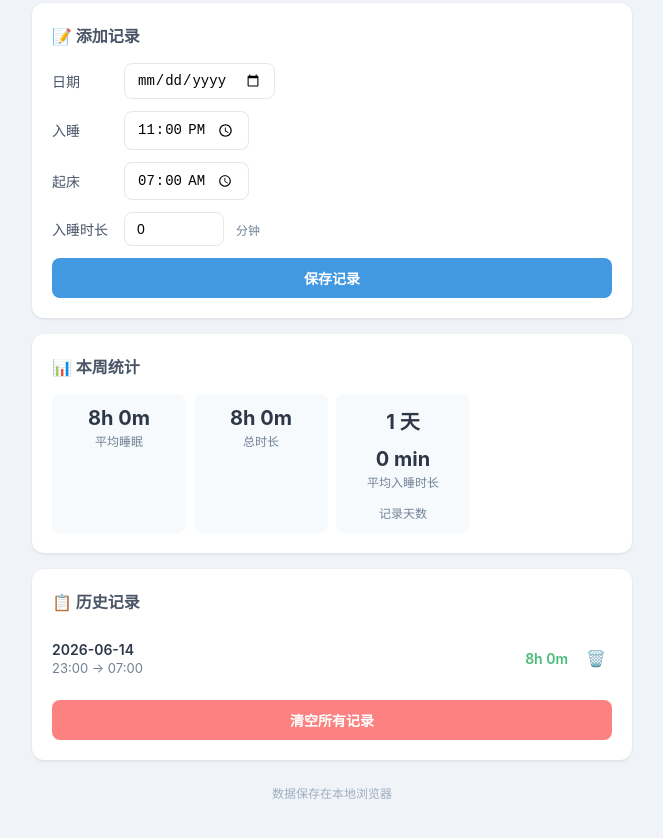
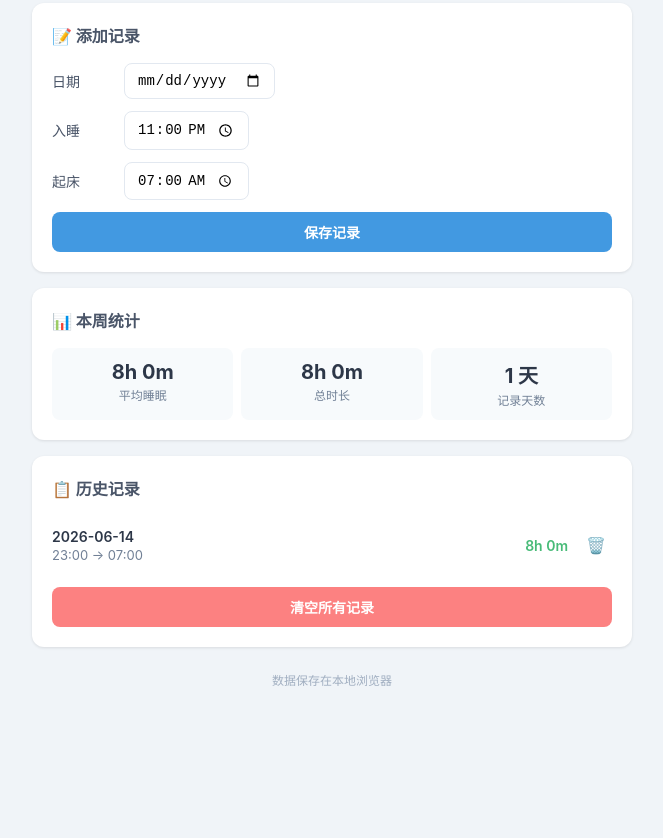
Before and after one commit to xhjn2023/codex, a plain HTML site: page sleep-tracker/index.html in a window 1280 px wide. Both pictures are taken after a click on the button "保存记录". Shown: the part 100-938 px from the top of the page, without its empty margins (308-971 px from the left). After the commit the page ends 832 px from the top, so only its background shows below. Drawn offline with Linux system fonts and the light colour scheme.

Commit message:
回退到初始

```diff
--- a/sleep-tracker/index.html
+++ b/sleep-tracker/index.html
@@ -78,7 +78,7 @@
         .btn-danger:hover { background: #f56565; }
         .stats-grid {
             display: grid;
-            grid-template-columns: repeat(4, 1fr);
+            grid-template-columns: repeat(3, 1fr);
             gap: 8px;
             text-align: center;
         }
@@ -147,11 +147,6 @@
             <label>起床</label>
             <input type="time" id="wakeTime" value="07:00">
         </div>
-        <div class="form-row">
-            <label>入睡时长</label>
-            <input type="number" id="fallAsleepMin" placeholder="分钟" min="0" max="300" value="0" style="flex:none;width:100px;">
-            <span style="font-size:12px;color:#718096;">分钟</span>
-        </div>
         <button class="btn btn-primary" onclick="addRecord()">保存记录</button>
     </div>
 
@@ -168,10 +163,6 @@
             </div>
             <div class="stat-item">
                 <div class="stat-value" id="recordCount">-</div>
-            <div class="stat-item">
-                <div class="stat-value" id="avgFallAsleep">-</div>
-                <div class="stat-label">平均入睡时长</div>
-            </div>
                 <div class="stat-label">记录天数</div>
             </div>
         </div>
@@ -216,11 +207,10 @@
         let date = document.getElementById('sleepDate').value;
         let sleep = document.getElementById('sleepTime').value;
         let wake = document.getElementById('wakeTime').value;
-        let fallAsleep = parseInt(document.getElementById('fallAsleepMin').value) || 0;
         if (!date || !sleep || !wake) { alert('请填写完整信息'); return; }
         let records = getRecords();
         let idx = records.findIndex(r => r.date === date);
-        let record = { date, sleep, wake, fallAsleep };
+        let record = { date, sleep, wake };
         if (idx >= 0) records[idx] = record;
         else records.push(record);
         records.sort((a, b) => b.date.localeCompare(a.date));
@@ -263,14 +253,9 @@
         let total = durations.reduce((a, b) => a + b, 0);
         let avg = durations.length ? Math.round(total / durations.length) : 0;
 
-        let fallAsleepTimes = weekRecords.map(r => r.fallAsleep || 0);
-        let totalFallAsleep = fallAsleepTimes.reduce((a, b) => a + b, 0);
-        let avgFallAsleep = fallAsleepTimes.length ? Math.round(totalFallAsleep / fallAsleepTimes.length) : 0;
-
         document.getElementById('avgDuration').textContent = durations.length ? formatDuration(avg) : '-';
         document.getElementById('totalHours').textContent = total ? formatDuration(total) : '-';
         document.getElementById('recordCount').textContent = weekRecords.length + ' 天';
-        document.getElementById('avgFallAsleep').textContent = fallAsleepTimes.length ? avgFallAsleep + ' min' : '-';
 
         let list = document.getElementById('recordsList');
         if (records.length === 0) {
@@ -279,11 +264,10 @@
         }
         list.innerHTML = records.map(r => {
             let dur = calcDuration(r.sleep, r.wake);
-                        let fa = r.fallAsleep || 0;
-return '<div class="record-item">' +
+            return '<div class="record-item">' +
                 '<div>' +
                     '<div class="record-date">' + r.date + '</div>' +
-                    '<div class="record-time">' + r.sleep + ' → ' + r.wake + (fa ? ' · 入睡 ' + fa + 'min' : '') + '</div>' +
+                    '<div class="record-time">' + r.sleep + ' → ' + r.wake + '</div>' +
                 '</div>' +
                 '<div style="display:flex;align-items:center;gap:12px;">' +
                     '<span class="record-duration">' + formatDuration(dur) + '</span>' +
```
